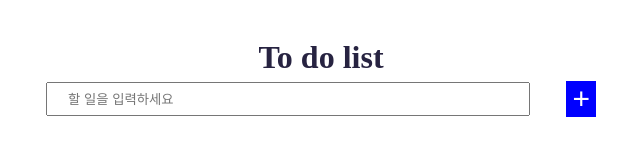
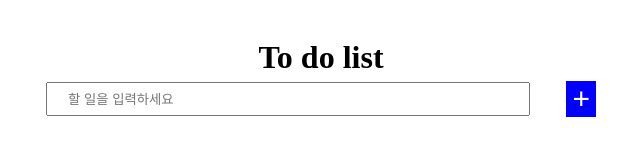
Before and after one commit to Jung-sunghoon/vanillaJS, a plain HTML site: page todo-list/index.html in a window 1280 px wide. Shown: the full height of the page, 319-959 px from the left. Drawn offline with Linux system fonts and the light colour scheme.

Commit message:
fix: body color 변경

```diff
--- a/todo-list/style.css
+++ b/todo-list/style.css
@@ -1,5 +1,5 @@
 body {
-  color: #272341;
+  color: black;
 }
 
 #todolist {
```
